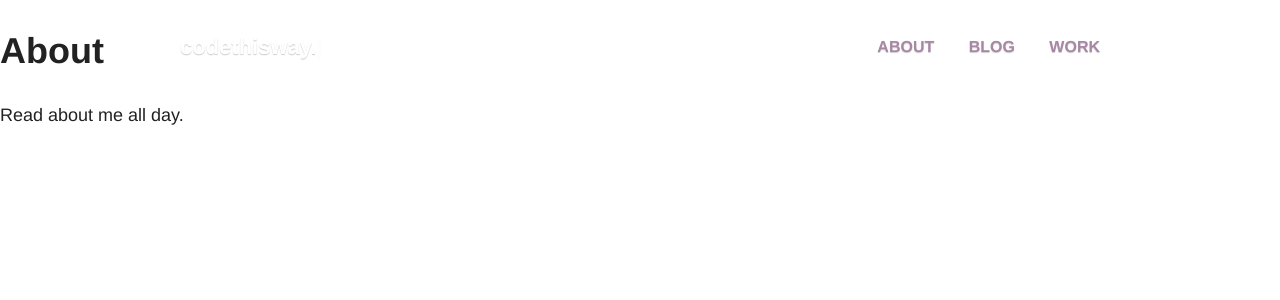
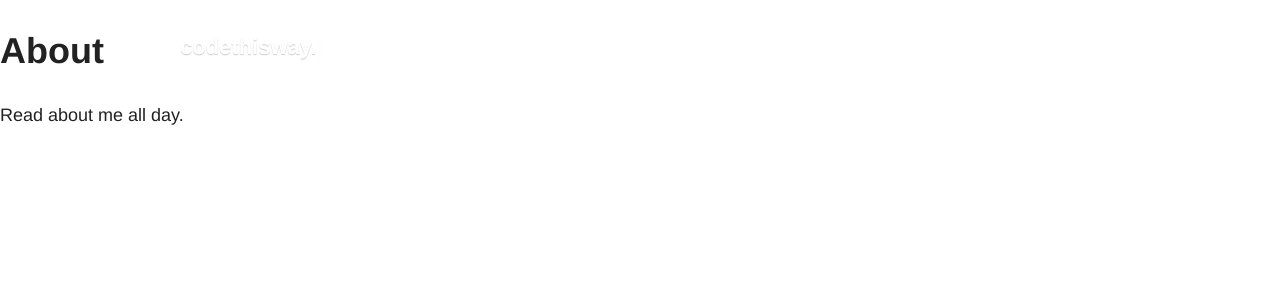
Before and after one commit to liampmccabe/notrab.github.io, a Jekyll site: the page built from about.html, in a window 1280 px wide. Shown: the top 300 px of the page. Built offline with Jekyll 4.4.1, drawn with Linux system fonts in a browser that asks for light colours; nearby versions of some CDN libraries; Markdown is read by kramdown in place of the engine named in the settings.

Commit message:
Few tweaks

```diff
--- /dev/null
+++ b/CNAME
@@ -0,0 +1 @@
+codethisway.com
--- a/_includes/header.html
+++ b/_includes/header.html
@@ -1,12 +1,12 @@
 <header class="main-header">
   <div class="wrapper">
     <h1 class="logo"><a href="{{ site.baseurl }}/"></a></h1>
-    <nav class="main-nav">
+    <!-- <nav class="main-nav">
       <ul>
         <li><a href="/about">About</a></li>
         <li><a href="/work">Blog</a></li>
         <li><a href="/work">Work</a></li>
       </ul>
-    </nav>
+    </nav> -->
   </div>
 </header>
--- a/_includes/index/clients.html
+++ b/_includes/index/clients.html
@@ -6,7 +6,6 @@
       <li><img src="{{ "/img/logos/waypoint.png" | prepend: site.baseurl }}" alt="Waypoint" /></li>
       <li><img src="{{ "/img/logos/norsound.png" | prepend: site.baseurl }}" alt="Norsound" /></li>
       <li><img src="{{ "/img/logos/tiga.png" | prepend: site.baseurl }}" alt="TIGA" /></li>
-      <li><img src="{{ "/img/logos/party.png" | prepend: site.baseurl }}" alt="Party Contacts" /></li>
     </ul>
   </div>
 </section>
--- a/_includes/index/skills.html
+++ b/_includes/index/skills.html
@@ -6,7 +6,7 @@
       <li>
         <img src="img/code.png" alt="" />
         <h4>Ruby on Rails</h4>
-        <p><abbr title="Ruby on Rails">RoR</abbr> is excellent for powering web applications. I can work as part of a team or alone for your project.</p>
+        <p><abbr title="Ruby on Rails">RoR</abbr> is excellent for powering web applications. I can work as part of a team or alone on your project.</p>
       </li>
 
       <li>
--- a/css/main.css
+++ b/css/main.css
@@ -116,6 +116,7 @@ body {
 }
 
 a {
+  color: #6f3a6c;
     text-decoration: none;
     -webkit-transition: all 0.2s ease;
 }
@@ -286,6 +287,7 @@ h6 {
         color: white;
         text-align: center;
         text-shadow: 0 1px 1px rgba(0,0,0,0.2);
+        height: 100vh;
     }
 
         .hero-bg {
--- a/index.html
+++ b/index.html
@@ -10,7 +10,7 @@ layout: default
     <h2>Hi, I'm Jamie Barton</h2>
     <h3>A Ruby on Rails Engineer</h3>
 
-    <a href="/contact" class="btn">Get in touch</a>
+    <a href="mailto: jamie@codethisway.com" class="btn">Get in touch</a>
     <span>Avaliable from August 2014</span>
   </div>
 </section>
@@ -50,7 +50,7 @@ layout: default
   <div class="wrapper">
     <div class="box">
       <span>Want to work with me?</span>
-      <a href="/contact" class="btn">Get in touch</a>
+      <a href="mailto: jamie@codethisway.com" class="btn">Get in touch</a>
     </div>
   </div>
 </section>
```
Also changed, not shown: _includes/index/testimonials.html (+4 -4 lines), README.md, img/logos/party.png (deleted).
